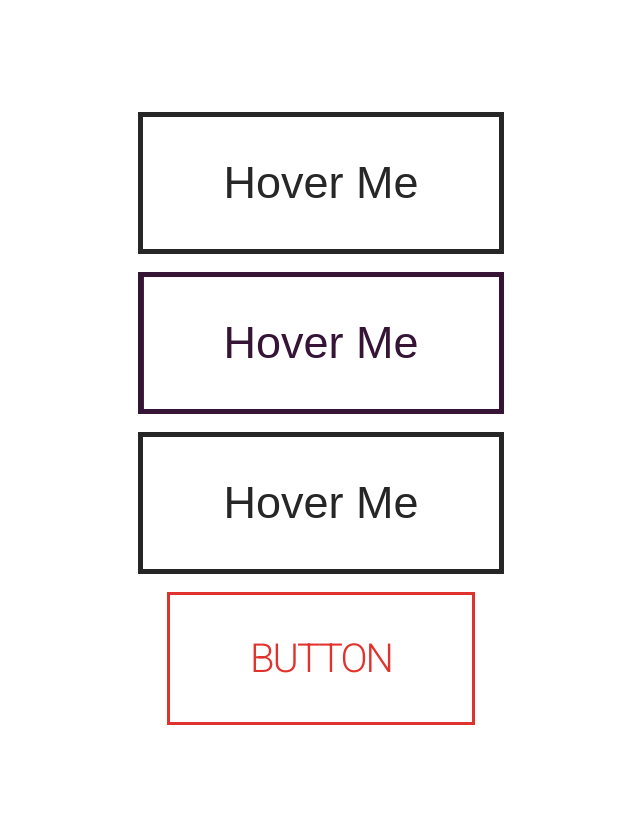
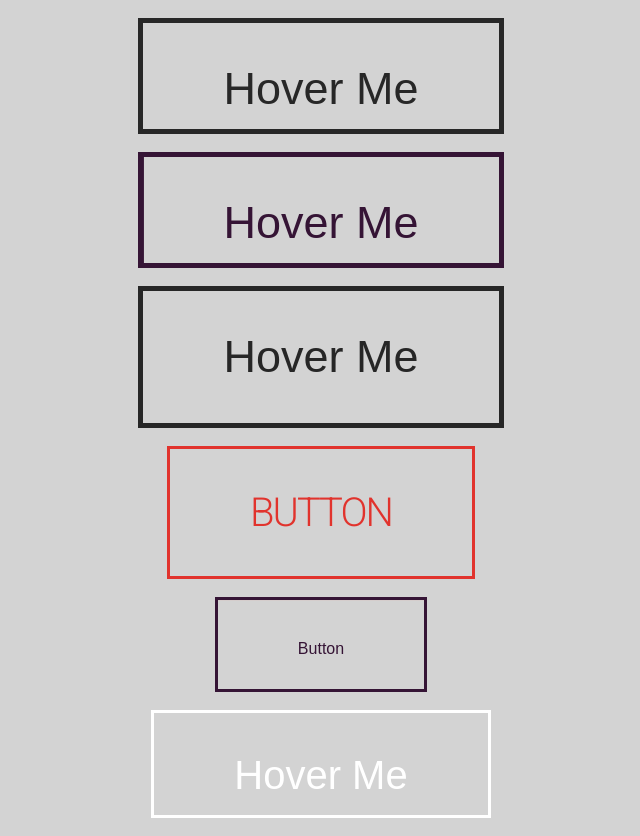
Before and after one commit to RJKAZ/css-tricks, a plain HTML site: page Udemy css animations/creativeButtons.html in a window 1280 px wide. Shown: the whole page, without its empty margins (319-959 px from the left). Drawn offline with Linux system fonts and the light colour scheme.

Commit message:
glow button

```diff
--- a/Udemy css animations/creativeButtons.css
+++ b/Udemy css animations/creativeButtons.css
@@ -5,6 +5,7 @@ body {
   align-items: center;
   flex-direction: column;
   padding: 10px;
+  background:lightgray;
 }
 
 /* Button Effect 1 */
@@ -144,3 +145,74 @@ body {
   letter-spacing: 10px;
   border: 7px solid #e1332d;
 }
+
+/* Button Effect 5 */
+
+.button5 {
+  text-decoration: none;
+  color: #351435;
+  font-family: sans-serif;
+  border: 3px solid #351435;
+  padding: 40px 80px;
+  position: relative;
+  transition: all 1s;
+  overflow: hidden;
+}
+
+.button5:before {
+  content: "YEAH!";
+  color: white;
+  position: absolute;
+  left: 0;
+  top: 0;
+  height: 100%;
+  width: 100%;
+  background-color: #f44336;
+  transform: translateY(-100%);
+  transition: all 1s;
+  display: flex;
+  align-items: center;
+  justify-content: center;
+}
+
+.button5:hover:before {
+  transform: translateY(0);
+}
+
+.button5:hover {
+  color: white;
+}
+
+/* Button Effect 6 */
+
+.button6 {
+  text-decoration: none;
+  color: white;
+  font-family: sans-serif;
+  font-size: 40px;
+  border: 3px solid white;
+  padding: 40px 80px;
+  transition: all 0.3s;
+  position: relative;
+  overflow: hidden;
+}
+
+.button6:hover {
+  background-color: #f44336;
+}
+
+.button6:before {
+  content: '';
+  background-color: white;
+  top: 0;
+  left: 0;
+  width: 100%;
+  height: 50px;
+  position: absolute;
+  transform: translateX(-100%) rotate(45deg);
+  transition: all 0.3s;
+}
+
+.button6:hover:before {
+  transform: translateX(100%) rotate(45deg);
+}
--- a/Udemy css animations/creativeButtons.html
+++ b/Udemy css animations/creativeButtons.html
@@ -30,6 +30,14 @@
 
   <a href="#" class="button4">Button</a>
 
+  <br />
+
+  <a href="#" class="button5">Button</a>
+
+  <br />
+
+  <a href="#" class="button6">Hover Me</a>
+
 </body>
 
 </html>
```
